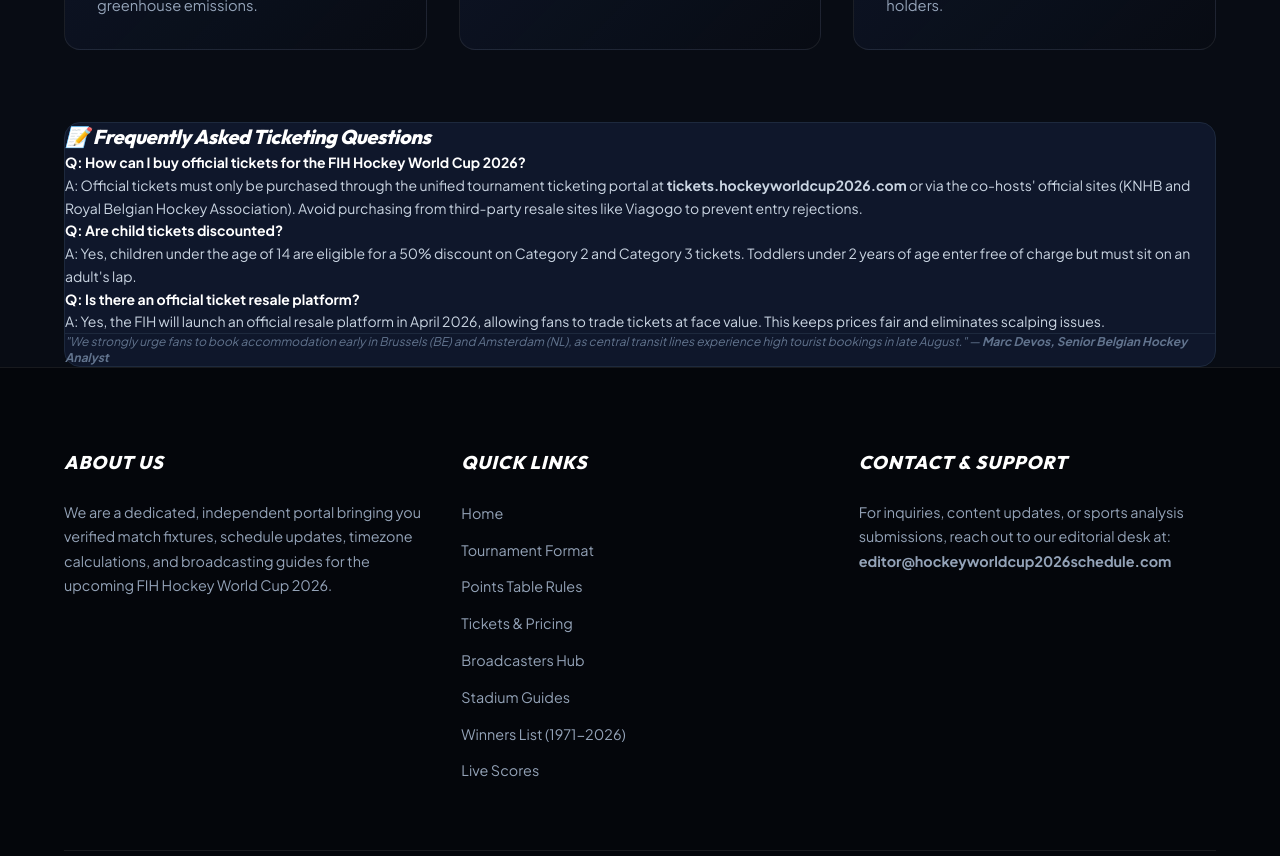
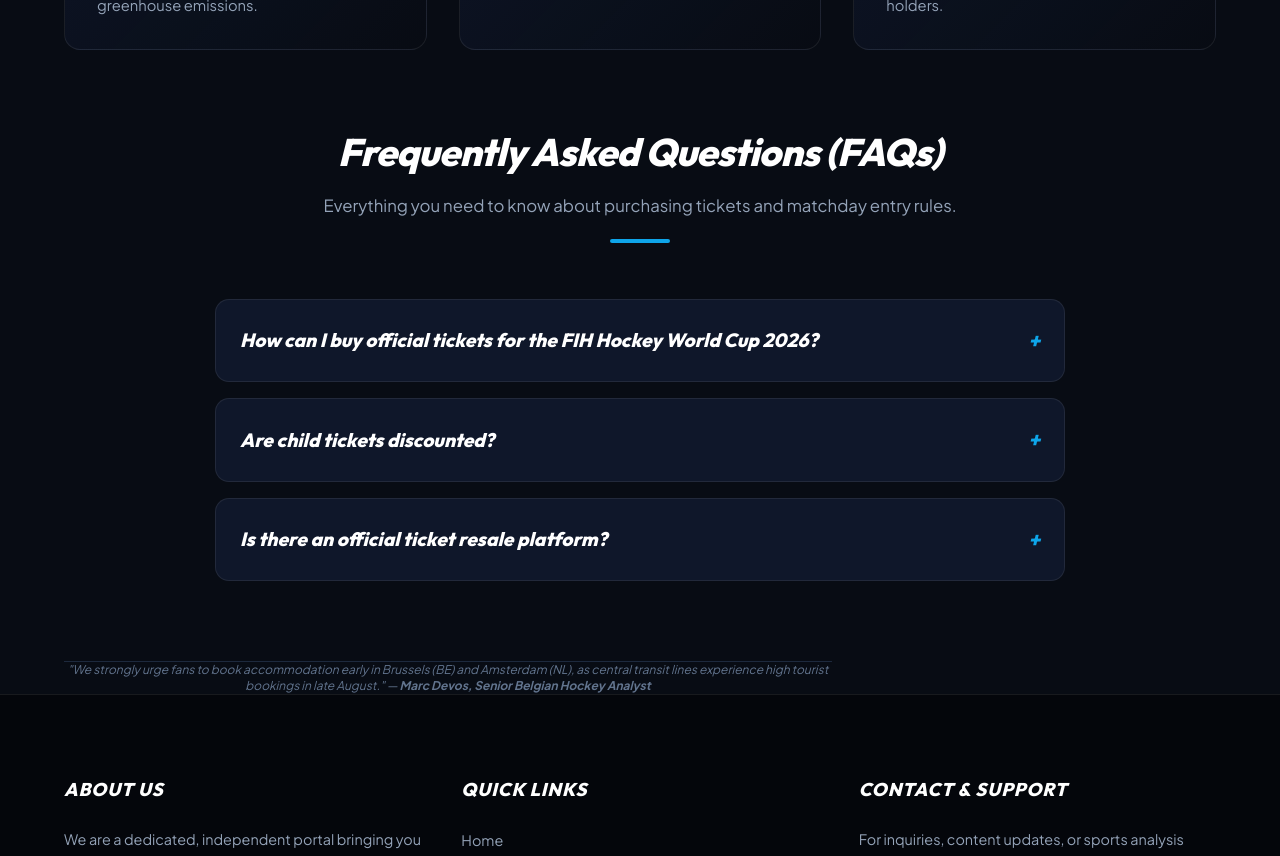
Before and after one commit to liveetcstream-beep/hockeyworldcup2026, a Next.js app: page /tickets in a window 1280 px wide. Shown: the part 1560-2416 px from the top of the page. Built offline with nearby package versions, Linux system fonts and the light colour scheme.

Commit message:
feat: implement interactive FaqAccordion components and JSON-LD FAQPage schemas across subpages

```diff
--- /dev/null
+++ b/src/app/components/FaqAccordion.js
@@ -0,0 +1,31 @@
+"use client";
+
+import React, { useState } from "react";
+
+export default function FaqAccordion({ items }) {
+  const [openIndex, setOpenIndex] = useState(null);
+
+  const toggleFaq = (index) => {
+    setOpenIndex(openIndex === index ? null : index);
+  };
+
+  return (
+    <div className="faq-wrap">
+      {items.map((item, idx) => (
+        <div className="faq-item" key={idx}>
+          <div className="faq-question" onClick={() => toggleFaq(idx)}>
+            <span>{item.question}</span>
+            <span className={`faq-toggle-icon ${openIndex === idx ? "open" : ""}`}>
+              +
+            </span>
+          </div>
+          <div className={`faq-answer-container ${openIndex === idx ? "open" : ""}`}>
+            <div className="faq-answer">
+              {item.answer}
+            </div>
+          </div>
+        </div>
+      ))}
+    </div>
+  );
+}
--- a/src/app/format/page.js
+++ b/src/app/format/page.js
@@ -1,6 +1,7 @@
 import React from "react";
 import Header from "../components/Header";
 import Footer from "../components/Footer";
+import FaqAccordion from "../components/FaqAccordion";
 
 export const metadata = {
   title: "Tournament Format & Crossover Match Rules: Hockey World Cup 2026",
@@ -8,6 +9,21 @@ export const metadata = {
 };
 
 export default function FormatPage() {
+  const faqItems = [
+    {
+      question: "What happens to the teams that finish 4th in their pools?",
+      answer: "The teams finishing last (4th place) are immediately eliminated from contesting the World Cup trophy. However, they continue to play classification matches to establish final FIH world ranking positions."
+    },
+    {
+      question: "How are tie-breaker situations resolved in knockout rounds?",
+      answer: "If a crossover or knockout match ends in a draw at the end of regulation (60 minutes), the game goes directly to a penalty shootout. There is no extra time (overtime) played in FIH tournaments."
+    },
+    {
+      question: "Why does the FIH use the crossover format?",
+      answer: "The crossover format keeps the group stage highly competitive. Even if a powerhouse team loses its opening match, they can still qualify for the knockouts by securing 2nd or 3rd place, keeping television viewers and sponsors engaged."
+    }
+  ];
+
   return (
     <>
       <Header />
@@ -31,7 +47,27 @@ export default function FormatPage() {
         </div>
       </section>
 
+      {/* JSON-LD Schema */}
+      <script
+        type="application/ld+json"
+        dangerouslySetInnerHTML={{
+          __html: JSON.stringify({
+            "@context": "https://schema.org",
+            "@type": "FAQPage",
+            "mainEntity": faqItems.map((item) => ({
+              "@type": "Question",
+              "name": item.question,
+              "acceptedAnswer": {
+                "@type": "Answer",
+                "text": item.answer,
+              },
+            })),
+          }),
+        }}
+      />
+
       <main className="sports-container py-12">
+        {/* Format Explanation Steps */}
         <section className="insights-section-wrap">
           <h2 className="insights-section-title">
             <span>📊</span> Tournament Progression Stages Explained
@@ -106,31 +142,16 @@ export default function FormatPage() {
           </div>
         </section>
 
-        {/* Inline Content Questions & E-A-T Sourcing */}
-        <section className="my-16 bg-slate-900 border border-slate-800 p-8 rounded-2xl">
-          <h2 className="text-xl font-bold text-white mb-6">📝 Tournament Structure Q&A</h2>
-          <div className="space-y-6 text-sm text-slate-300 leading-relaxed">
-            <div>
-              <strong className="text-white block mb-1">Q: What happens to the teams that finish 4th in their pools?</strong>
-              <p>
-                A: The teams finishing last (4th place) are immediately eliminated from contesting the World Cup trophy. However, they continue to play classification matches to establish final FIH world ranking positions.
-              </p>
-            </div>
-            <div>
-              <strong className="text-white block mb-1">Q: How are tie-breaker situations resolved in knockout rounds?</strong>
-              <p>
-                A: If a crossover or knockout match ends in a draw at the end of regulation (60 minutes), the game goes directly to a **penalty shootout**. There is no extra time (overtime) played in FIH tournaments.
-              </p>
-            </div>
-            <div>
-              <strong className="text-white block mb-1">Q: Why does the FIH use the crossover format?</strong>
-              <p>
-                A: The crossover format keeps the group stage highly competitive. Even if a powerhouse team loses its opening match, they can still qualify for the knockouts by securing 2nd or 3rd place, keeping television viewers and sponsors engaged.
-              </p>
-            </div>
+        {/* Interactive FAQ Section */}
+        <section className="my-16">
+          <div className="section-title-wrap">
+            <h2>Tournament Structure Q&A</h2>
+            <p>Direct responses regarding crossover rounds, shootout criteria, and advancement rules.</p>
           </div>
 
-          <div className="mt-8 pt-6 border-t border-slate-800 text-xs text-slate-500 italic">
+          <FaqAccordion items={faqItems} />
+
+          <div className="mt-8 pt-6 border-t border-slate-800 text-xs text-slate-500 italic max-w-3xl mx-auto text-center">
             "The crossover phase is highly volatile. A single bad day on the water-based turf in Amstelveen can ruin a top team's tournament run, making it a favorite for sports betters." — <strong>Marc Devos, Senior Belgian Hockey Analyst</strong>
           </div>
         </section>
--- a/src/app/history/page.js
+++ b/src/app/history/page.js
@@ -1,6 +1,7 @@
 import React from "react";
 import Header from "../components/Header";
 import Footer from "../components/Footer";
+import FaqAccordion from "../components/FaqAccordion";
 
 export const metadata = {
   title: "FIH Hockey World Cup Winners List (1971 - 2026 History)",
@@ -8,6 +9,17 @@ export const metadata = {
 };
 
 export default function HistoryPage() {
+  const faqItems = [
+    {
+      question: "Which team won the very first Hockey World Cup in 1971?",
+      answer: "The inaugural World Cup in 1971 held in Barcelona, Spain, was won by Pakistan, who defeated the host country Spain 1–0 in the final."
+    },
+    {
+      question: "Has the host nation ever won the tournament?",
+      answer: "Yes, host nations have won the World Cup on three occasions: Germany won in Germany (2006), Netherlands won in the Netherlands (1998), and Netherlands also won as hosts in Amstelveen (1973)."
+    }
+  ];
+
   return (
     <>
       <Header />
@@ -31,7 +43,27 @@ export default function HistoryPage() {
         </div>
       </section>
 
+      {/* JSON-LD Schema */}
+      <script
+        type="application/ld+json"
+        dangerouslySetInnerHTML={{
+          __html: JSON.stringify({
+            "@context": "https://schema.org",
+            "@type": "FAQPage",
+            "mainEntity": faqItems.map((item) => ({
+              "@type": "Question",
+              "name": item.question,
+              "acceptedAnswer": {
+                "@type": "Answer",
+                "text": item.answer,
+              },
+            })),
+          }),
+        }}
+      />
+
       <main className="sports-container py-12">
+        {/* Title Count Grid */}
         <section className="insights-section-wrap">
           <h2 className="insights-section-title">
             <span>🏆</span> World Cup Title Leaderboard
@@ -278,25 +310,16 @@ export default function HistoryPage() {
           </div>
         </section>
 
-        {/* Historical Q&A and E-A-T */}
-        <section className="my-16 bg-slate-900 border border-slate-800 p-8 rounded-2xl">
-          <h2 className="text-xl font-bold text-white mb-6">📝 Historical World Cup Q&A</h2>
-          <div className="space-y-6 text-sm text-slate-300 leading-relaxed">
-            <div>
-              <strong className="text-white block mb-1">Q: Which team won the very first Hockey World Cup in 1971?</strong>
-              <p>
-                A: The inaugural World Cup in 1971 held in Barcelona, Spain, was won by **Pakistan**, who defeated the host country Spain 1–0 in the final.
-              </p>
-            </div>
-            <div>
-              <strong className="text-white block mb-1">Q: Has the host nation ever won the tournament?</strong>
-              <p>
-                A: Yes, host nations have won the World Cup on three occasions: Germany won in Germany (2006), Netherlands won in the Netherlands (1998), and Netherlands also won as hosts in Amstelveen (1973).
-              </p>
-            </div>
+        {/* Interactive FAQ Section */}
+        <section className="my-16">
+          <div className="section-title-wrap">
+            <h2>Frequently Asked Historical Questions</h2>
+            <p>Direct responses regarding past champions, tournament locations, and historical statistics.</p>
           </div>
 
-          <div className="mt-8 pt-6 border-t border-slate-800 text-xs text-slate-500 italic">
+          <FaqAccordion items={faqItems} />
+
+          <div className="mt-8 pt-6 border-t border-slate-800 text-xs text-slate-500 italic max-w-3xl mx-auto text-center">
             "Pakistan's four championships highlight their classical field hockey dominance in the grass-surface era. However, the introduction of modern water-based artificial pitches has seen European powerhouses like Belgium and Germany take over." — <strong>Marc Devos, Senior Belgian Hockey Analyst</strong>
           </div>
         </section>
--- a/src/app/points-table/page.js
+++ b/src/app/points-table/page.js
@@ -1,6 +1,7 @@
 import React from "react";
 import Header from "../components/Header";
 import Footer from "../components/Footer";
+import FaqAccordion from "../components/FaqAccordion";
 
 export const metadata = {
   title: "FIH Hockey World Cup 2026 Points Table & Standing Rules",
@@ -8,6 +9,17 @@ export const metadata = {
 };
 
 export default function PointsTablePage() {
+  const faqItems = [
+    {
+      question: "Does goal difference matter more than total wins?",
+      answer: "No. Under the latest FIH guidelines, number of matches won is the primary tie-breaker. Goal difference is only considered if the number of wins is equal."
+    },
+    {
+      question: "Is there any bonus point system?",
+      answer: "No. Unlike rugby or soccer leagues, hockey tournaments do not award bonus points for scoring a certain number of goals (e.g. 4+ goals)."
+    }
+  ];
+
   return (
     <>
       <Header />
@@ -31,7 +43,27 @@ export default function PointsTablePage() {
         </div>
       </section>
 
+      {/* JSON-LD Schema */}
+      <script
+        type="application/ld+json"
+        dangerouslySetInnerHTML={{
+          __html: JSON.stringify({
+            "@context": "https://schema.org",
+            "@type": "FAQPage",
+            "mainEntity": faqItems.map((item) => ({
+              "@type": "Question",
+              "name": item.question,
+              "acceptedAnswer": {
+                "@type": "Answer",
+                "text": item.answer,
+              },
+            })),
+          }),
+        }}
+      />
+
       <main className="sports-container py-12">
+        {/* Point System Cards */}
         <section className="insights-section-wrap">
           <h2 className="insights-section-title">
             <span>⚙️</span> FIH Group Stage Point Allocation
@@ -93,25 +125,16 @@ export default function PointsTablePage() {
           </div>
         </section>
 
-        {/* Inline Content Questions & E-A-T Sourcing */}
-        <section className="my-16 bg-slate-900 border border-slate-800 p-8 rounded-2xl">
-          <h2 className="text-xl font-bold text-white mb-6">📝 Standings & Rules FAQ</h2>
-          <div className="space-y-6 text-sm text-slate-300 leading-relaxed">
-            <div>
-              <strong className="text-white block mb-1">Q: Does goal difference matter more than total wins?</strong>
-              <p>
-                A: No. Under the latest FIH guidelines, **number of matches won** is the primary tie-breaker. Goal difference is only considered if the number of wins is equal.
-              </p>
-            </div>
-            <div>
-              <strong className="text-white block mb-1">Q: Is there any bonus point system?</strong>
-              <p>
-                A: No. Unlike rugby or soccer leagues, hockey tournaments do not award bonus points for scoring a certain number of goals (e.g. 4+ goals).
-              </p>
-            </div>
+        {/* Interactive FAQ Section */}
+        <section className="my-16">
+          <div className="section-title-wrap">
+            <h2>Frequently Asked Questions (FAQs)</h2>
+            <p>Direct responses regarding points allocation, wins criteria, and group stage tie-breakers.</p>
           </div>
 
-          <div className="mt-8 pt-6 border-t border-slate-800 text-xs text-slate-500 italic">
+          <FaqAccordion items={faqItems} />
+
+          <div className="mt-8 pt-6 border-t border-slate-800 text-xs text-slate-500 italic max-w-3xl mx-auto text-center">
             "Understanding the tie-breaker is key during the final matchday of pool stages. Team coaches often order their players to hunt for more field goals if they anticipate a tie on points." — <strong>Marc Devos, Senior Belgian Hockey Analyst</strong>
           </div>
         </section>
--- a/src/app/tickets/page.js
+++ b/src/app/tickets/page.js
@@ -1,6 +1,7 @@
 import React from "react";
 import Header from "../components/Header";
 import Footer from "../components/Footer";
+import FaqAccordion from "../components/FaqAccordion";
 
 export const metadata = {
   title: "Official Ticket Pricing & Booking Guide: Hockey World Cup 2026",
@@ -8,6 +9,21 @@ export const metadata = {
 };
 
 export default function TicketsPage() {
+  const faqItems = [
+    {
+      question: "How can I buy official tickets for the FIH Hockey World Cup 2026?",
+      answer: "Official tickets must only be purchased through the unified tournament ticketing portal at tickets.hockeyworldcup2026.com or via the co-hosts' official sites (KNHB and Royal Belgian Hockey Association). Avoid purchasing from third-party resale sites like Viagogo to prevent entry rejections."
+    },
+    {
+      question: "Are child tickets discounted?",
+      answer: "Yes, children under the age of 14 are eligible for a 50% discount on Category 2 and Category 3 tickets. Toddlers under 2 years of age enter free of charge but must sit on an adult's lap."
+    },
+    {
+      question: "Is there an official ticket resale platform?",
+      answer: "Yes, the FIH will launch an official resale platform in April 2026, allowing fans to trade tickets at face value. This keeps prices fair and eliminates scalping issues."
+    }
+  ];
+
   return (
     <>
       <Header />
@@ -31,7 +47,27 @@ export default function TicketsPage() {
         </div>
       </section>
 
+      {/* JSON-LD Schema */}
+      <script
+        type="application/ld+json"
+        dangerouslySetInnerHTML={{
+          __html: JSON.stringify({
+            "@context": "https://schema.org",
+            "@type": "FAQPage",
+            "mainEntity": faqItems.map((item) => ({
+              "@type": "Question",
+              "name": item.question,
+              "acceptedAnswer": {
+                "@type": "Answer",
+                "text": item.answer,
+              },
+            })),
+          }),
+        }}
+      />
+
       <main className="sports-container py-12">
+        {/* Dynamic Ticket Categories & Pricing Table */}
         <section className="my-12">
           <h2 className="text-2xl font-bold text-white mb-6 border-l-4 border-sky-400 pl-4 italic">Ticket Pricing & Categories</h2>
           <div className="table-responsive">
@@ -111,31 +147,16 @@ export default function TicketsPage() {
           </div>
         </section>
 
-        {/* Inline Content Questions & E-A-T Sourcing */}
-        <section className="my-16 bg-slate-900 border border-slate-800 p-8 rounded-2xl">
-          <h2 className="text-xl font-bold text-white mb-6">📝 Frequently Asked Ticketing Questions</h2>
-          <div className="space-y-6 text-sm text-slate-300 leading-relaxed">
-            <div>
-              <strong className="text-white block mb-1">Q: How can I buy official tickets for the FIH Hockey World Cup 2026?</strong>
-              <p>
-                A: Official tickets must only be purchased through the unified tournament ticketing portal at <strong>tickets.hockeyworldcup2026.com</strong> or via the co-hosts' official sites (KNHB and Royal Belgian Hockey Association). Avoid purchasing from third-party resale sites like Viagogo to prevent entry rejections.
-              </p>
-            </div>
-            <div>
-              <strong className="text-white block mb-1">Q: Are child tickets discounted?</strong>
-              <p>
-                A: Yes, children under the age of 14 are eligible for a 50% discount on Category 2 and Category 3 tickets. Toddlers under 2 years of age enter free of charge but must sit on an adult's lap.
-              </p>
-            </div>
-            <div>
-              <strong className="text-white block mb-1">Q: Is there an official ticket resale platform?</strong>
-              <p>
-                A: Yes, the FIH will launch an official resale platform in April 2026, allowing fans to trade tickets at face value. This keeps prices fair and eliminates scalping issues.
-              </p>
-            </div>
+        {/* Interactive FAQ Section */}
+        <section className="my-16">
+          <div className="section-title-wrap">
+            <h2>Frequently Asked Questions (FAQs)</h2>
+            <p>Everything you need to know about purchasing tickets and matchday entry rules.</p>
           </div>
 
-          <div className="mt-8 pt-6 border-t border-slate-800 text-xs text-slate-500 italic">
+          <FaqAccordion items={faqItems} />
+
+          <div className="mt-8 pt-6 border-t border-slate-800 text-xs text-slate-500 italic max-w-3xl mx-auto text-center">
             "We strongly urge fans to book accommodation early in Brussels (BE) and Amsterdam (NL), as central transit lines experience high tourist bookings in late August." — <strong>Marc Devos, Senior Belgian Hockey Analyst</strong>
           </div>
         </section>
```
